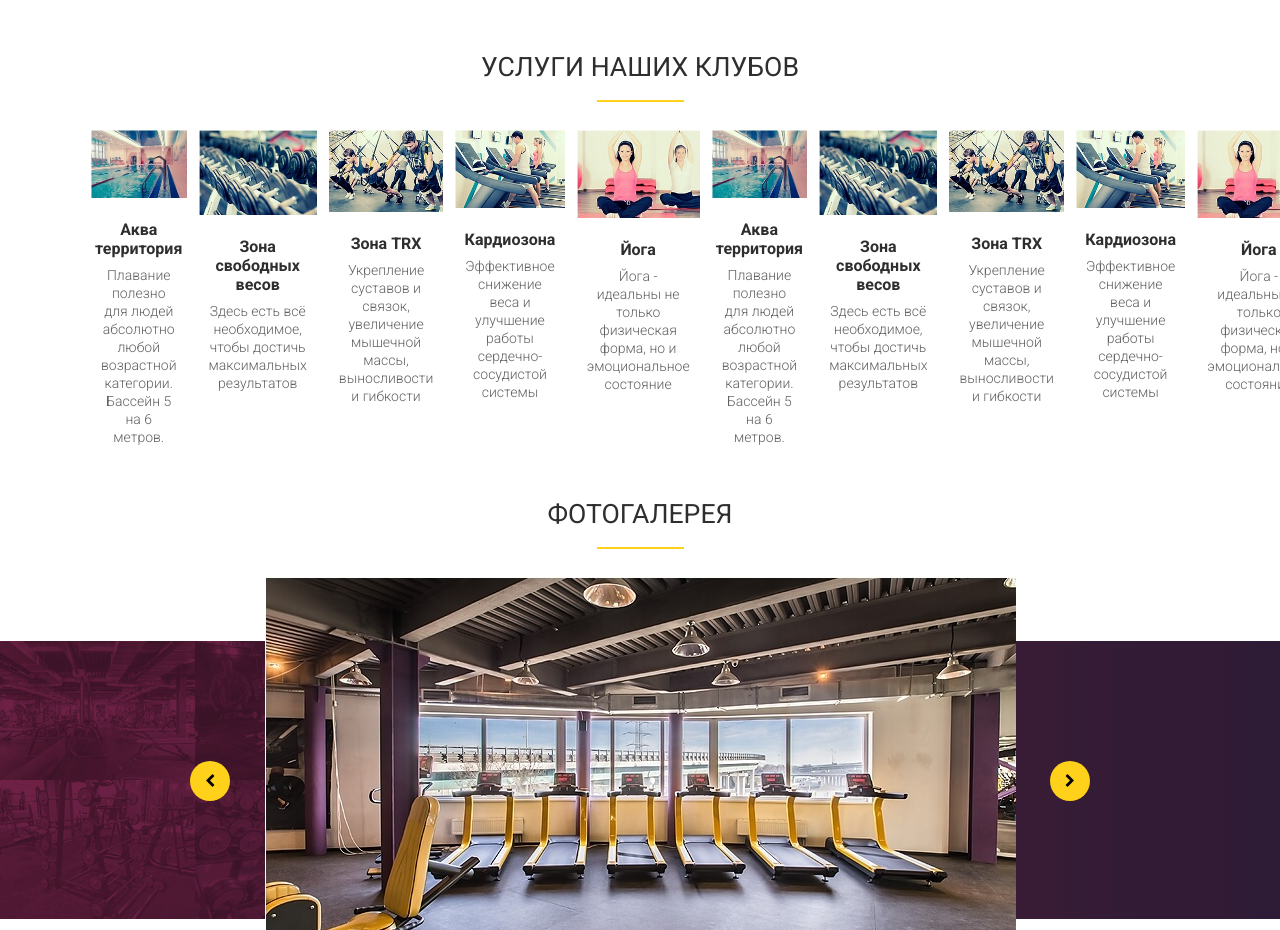
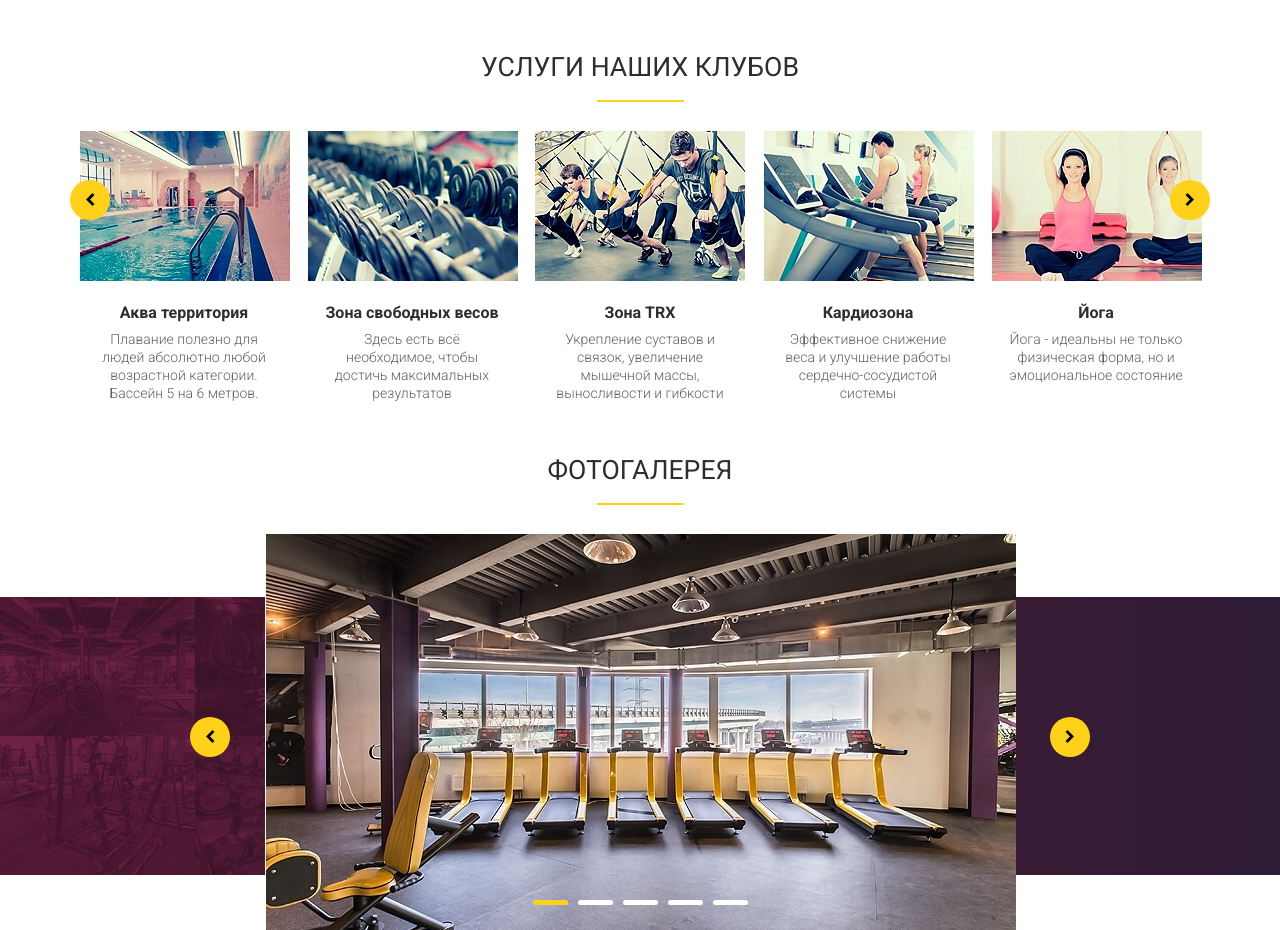
Before and after one commit to r-hammerok/js-diplom, a website built with webpack: page index.html in a window 1280 px wide. Shown: the part 1582-2512 px from the top of the page. Built offline with nearby package versions, Linux system fonts and the light colour scheme.

Commit message:
add services gallery slider

```diff
--- a/css/js-customise.css
+++ b/css/js-customise.css
@@ -3,15 +3,29 @@
     position: relative;
     max-width: 900px;
 }
-#gallery .uni-slider__wrap {
+
+#services .srv-slider {
+    overflow: hidden;
+    position: relative;
+    max-width: none;
+}
+
+#gallery .uni-slider__wrap,
+#services .srv-slider__wrap {
     display: flex;
     transition: transform 0.5s;
     will-chahge: transform;
     padding: 0;
  }
 
+ #services .srv-slider__item {
+    margin: 0;
+ }
+
  #gallery .uni-slider__prev,
- #gallery .uni-slider__next {
+ #services .srv-slider__prev,
+ #gallery .uni-slider__next,
+ #services .srv-slider__next {
      position: absolute;
      top: 50%;
      margin-top: -18px;
@@ -22,10 +36,16 @@
      border-radius: 50%;
 
  }
- #gallery .uni-slider__next {
+ #services .srv-slider__prev,
+ #services .srv-slider__next {
+     top: 25%;
+ }
+ #gallery .uni-slider__next,
+ #services .srv-slider__next {
      right: 0;
  }
- #gallery .uni-slider__prev {
+ #gallery .uni-slider__prev,
+ #services .srv-slider__prev {
      left: 0;
  }
 
--- a/index.html
+++ b/index.html
@@ -218,6 +218,7 @@
 <section id="services">
     <div class="wrapper">
         <h2>услуги наших клубов</h2>
+        <div class="services-slider__wrap">
             <div class="services-slider">
                 <div class="slide">
                     <img src="images/services-slider/akva.jpg" alt="Аква территория">
@@ -268,6 +269,7 @@
                     <img src="images/services-slider/yoga.jpg" alt="Йога">
                     <h6>Йога</h6>
                     <p>Йога - идеальны не только физическая форма, но и эмоциональное состояние</p>
+                </div>
             </div>
         </div>
     </div>
--- a/src/index.js
+++ b/src/index.js
@@ -20,11 +20,24 @@ togglePopups();
 mainSlider();
 
 // Gallery slider
-const options = {
+const galleryOptions = {
     main: '#gallery .wrapper',
     wrap: '#gallery .gallery-slider',
+    dotsClassName: 'slider-dots',
     slideToShow: 1,
     infinity: true
 };
-const gallerySlider = new UniSlider(options);
+const gallerySlider = new UniSlider(galleryOptions);
 gallerySlider.init();
+
+// Service slider
+
+const serviceOptions = {
+    main: '#services .services-slider__wrap',
+    wrap: '#services .services-slider',
+    slideToShow: 5,
+    prefixClassName: 'srv-',
+    infinity: true
+};
+const serviceSlider = new UniSlider(serviceOptions);
+serviceSlider.init();
--- a/src/modules/uniSlider.js
+++ b/src/modules/uniSlider.js
@@ -1,10 +1,13 @@
 class UniSlider {
-    constructor({main, wrap, prev, next, dots, slideToShow = 1, position = 0, infinity = false}) {
+    constructor({main, wrap, prev, next, dotsClassName, prefixClassName = 'uni-', slideToShow = 1, position = 0, infinity = false}) {
         this.main = document.querySelector(main);
         this.wrap = document.querySelector(wrap);
         this.next = document.querySelector(next);
         this.prev = document.querySelector(prev);
-        this.dots = document.querySelector(dots);
+        this.dotsClassName = dotsClassName;
+        this.prefixClassName = prefixClassName;
+        this.dots = null;
+        // this.dots = document.querySelector(dots);
         this.slides = this.wrap.children;
         this.slidesToShow = slideToShow;
         this.options = {
@@ -16,12 +19,13 @@ class UniSlider {
     }
 
     init() {
+        console.log(this, this.options.widthSlide, this.options.maxPosition);
         this.addClass();
         this.addStyle();
         if (!this.next || !this.prev) {
             this.addArrow();
         }
-        if (!this.dots) {
+        if (this.dotsClassName) {
             this.addDots();
             this.markActiveDot();
         }
@@ -29,18 +33,18 @@ class UniSlider {
     }
 
     addClass() {
-        this.main.classList.add('uni-slider');
-        this.wrap.classList.add('uni-slider__wrap');
+        this.main.classList.add(this.prefixClassName + 'slider');
+        this.wrap.classList.add(this.prefixClassName + 'slider__wrap');
         for (const item of this.slides) {
-            item.classList.add('uni-slider__item');
+            item.classList.add(this.prefixClassName + 'slider__item');
         }
     }
 
     addStyle() {
         const style = document.createElement('style');
-        style.id = 'uni-slider-style';
+        style.id = this.prefixClassName + 'id-slider-style';
         style.textContent = `
-            .uni-slider__item {
+            .${this.prefixClassName}slider__item {
                 flex: 0 0 ${this.options.widthSlide}%;
             }
         `;
@@ -55,7 +59,9 @@ class UniSlider {
 
     renderSlider() {
         this.wrap.style.transform = `translateX(-${this.options.position * this.options.widthSlide}%)`;
-        this.markActiveDot();
+        if (this.dots) {
+            this.markActiveDot();
+        }
     }
 
     prevSlider() {
@@ -87,8 +93,8 @@ class UniSlider {
         this.prev = document.createElement('div');
         this.next = document.createElement('div');
 
-        this.prev.className = 'fa fa-chevron-left uni-slider__prev';
-        this.next.className = 'fa fa-chevron-right uni-slider__next';
+        this.prev.className = `fa fa-chevron-left ${this.prefixClassName}slider__prev`;
+        this.next.className = `fa fa-chevron-right ${this.prefixClassName}slider__next`;
 
         this.main.insertAdjacentElement('beforeend', this.prev);
         this.main.insertAdjacentElement('beforeend', this.next);
@@ -96,11 +102,11 @@ class UniSlider {
 
     addDots() {
         this.dots = document.createElement('div');
-        this.dots.className = 'uni-slider-dots';
+        this.dots.className = this.prefixClassName + this.dotsClassName;
 
         for (let i = 0; i < this.slides.length; i++) {
             const dot = document.createElement('div');
-            dot.className = 'uni-slider-dots__item';
+            dot.className = this.prefixClassName + this.dotsClassName + '__item';
             dot.dataset.sliderIndex = i;
             this.dots.insertAdjacentElement('beforeend', dot);
         }
@@ -121,7 +127,7 @@ class UniSlider {
 
     markActiveDot() {
         const dots = this.dots.querySelectorAll('div');
-        const activeDotClassName = 'uni-slider-dots__item_active';
+        const activeDotClassName = this.prefixClassName + this.dotsClassName + '__item_active';
         dots.forEach((item, index) => {
             if (index === this.options.position) {
                 item.classList.add(activeDotClassName);
```
Also changed, not shown: dist/dev-bundle.js. Lines whose indentation alone changed are shown as unchanged.
